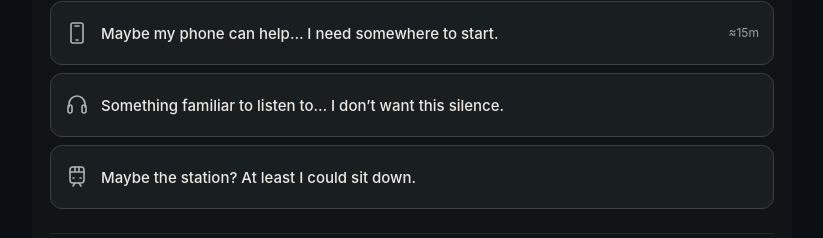
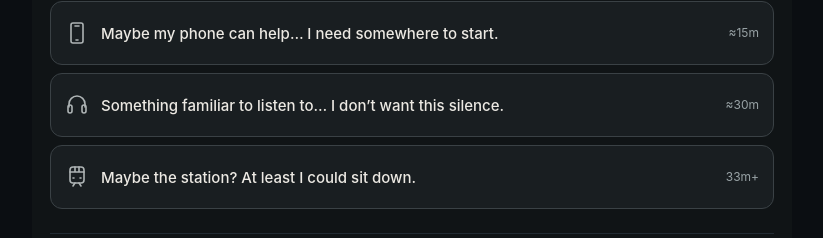
Before and after one commit to AlexanderKruk/street-life-game, a React (Vite) app: page / in a window 1280 px wide. Shown: the part 475-713 px from the top of the page, without its empty margins (228-1051 px from the left). Built offline with nearby package versions, Linux system fonts and the light colour scheme.

Commit message:
Show durations on all street choices and minimum transit time (v143)

```diff
--- a/check-regressions.cjs
+++ b/check-regressions.cjs
@@ -110,7 +110,9 @@ setup({minutes:1320});click('Just one more street. I’m not ready to lie down.'
 setup({minutes:1320,mood:28},{'street-life-discovered-v1':['street','station','shop']});
 const openingText=document.querySelector('.story-scene div > p:last-child').textContent;assert.equal(openingText.split('.').filter(part=>part.trim()).length,3);assert(openingText.split(/\s+/).length<=30);assert(!openingText.includes('where you can sleep safely'));
 const phoneThought=screen.getByRole('button',{name:'Where can I get help in the morning?',exact:true});
-assert.equal(document.querySelectorAll('.story-actions .action small, .story-actions .action > span').length,1);assert.equal(phoneThought.querySelector('.choice-estimate').textContent,'≈15m');
+assert.equal(document.querySelectorAll('.story-actions .action small, .story-actions .action > span').length,3);assert.equal(phoneThought.querySelector('.choice-estimate').textContent,'≈15m');
+assert.equal(document.querySelector('[data-choice="music-walk"] .choice-duration').textContent,'≈30m');
+assert.equal(document.querySelector('[data-choice="station-route"] .choice-duration').textContent,'33m+');
 assert(!phoneThought.querySelector('.choice-emoji'));assert.equal(phoneThought.querySelector('.story-action-icon').getAttribute('aria-hidden'),'true');
 assert(!screen.queryByRole('button',{name:'Choose another approach',exact:true}));assert(!screen.queryByRole('button',{name:'Other actions',exact:true}));assert(!document.querySelector('.location-summary + .event'));
 const storyState=read(stateKey),storyInventory=read(invKey);advance(10000);assert.deepEqual(read(stateKey),storyState);assert.deepEqual(read(invKey),storyInventory);
--- a/src/App.tsx
+++ b/src/App.tsx
@@ -11,7 +11,7 @@ import ClosedContent from './ClosedContent'
 import ResultCard, { type ResultCardData } from './ResultCard'
 import { questionPresentation } from './resultPresentation'
 
-const BUILD_VERSION = 'v2026.10.11-142'
+const BUILD_VERSION = 'v2026.10.11-143'
 
 const PHONE_ACTIVITY_KEY = 'street-life-phone-activity-v1'
 const PHONE_SEARCH_ESTIMATE = 15
@@ -230,7 +230,19 @@ function AvailableFirst({ children, className, tag = 'section', thoughtsOnly = f
   }
   function thoughtOnly(node: ReactNode): ReactNode {
     if (!isValidElement<{ children?: ReactNode; 'data-choice'?: string }>(node) || node.type !== 'button') return node
-    const icon = choiceIcon(node.props['data-choice'] ?? '')
+    const id = node.props['data-choice'] ?? ''
+    const icon = choiceIcon(id)
+    const route = { 'station-route': 'station', 'shelter-route': 'shelter', 'work-route': 'work' }[id as 'station-route' | 'shelter-route' | 'work-route']
+    function textOf(children: ReactNode): string {
+      return Children.toArray(children).map(child => isValidElement<{ children?: ReactNode }>(child) ? textOf(child.props.children) : String(child)).join('')
+    }
+    const metadata = Children.toArray(node.props.children).find(part => isValidElement(part) && part.type === 'span')
+    const text = isValidElement<{ children?: ReactNode }>(metadata) ? textOf(metadata.props.children) : ''
+    const minutes = text.match(/~(\d+)(?:[–-](\d+))? min/)
+    const destination = route ? locations.find(place => place.id === route) : undefined
+    const duration = destination ? `${approximateDuration(Math.ceil(destination.travelMinutes * 0.5)).slice(1)}+`
+      : text === 'Choose duration' ? `${approximateDuration(SLEEP_HOURS[0] * 60).slice(1)}+`
+      : minutes ? minutes[2] ? `≈${minutes[1]}–${minutes[2]}m` : approximateDuration(Number(minutes[1])) : null
     return cloneElement(node, {}, Children.toArray(node.props.children)
       .filter(part => !isValidElement(part) || part.type !== 'span')
       .map(part => isValidElement<{ children?: ReactNode }>(part) && part.type === 'div'
@@ -240,7 +252,8 @@ function AvailableFirst({ children, className, tag = 'section', thoughtsOnly = f
             ? cloneElement(detail, {}, Children.toArray(detail.props.children)
               .filter(text => !isValidElement(text) || text.type !== 'span')
               .map(text => typeof text === 'string' ? text.replace(/^[\p{Extended_Pictographic}\p{Emoji_Presentation}\uFE0F\u200D]+\s*/u, '') : text))
-            : detail))
+            : detail), duration && !Children.toArray(part.props.children).some(detail => isValidElement<{ className?: string }>(detail) && detail.props.className?.split(' ').includes('choice-estimate'))
+              ? <small className="choice-estimate choice-duration">{duration}</small> : null)
         : part))
   }
   const nodes = flatten(children).map(node => thoughtsOnly ? thoughtOnly(node) : node)
```
Also changed, not shown: 1 other file (tests, documents, lock files or other folders).
